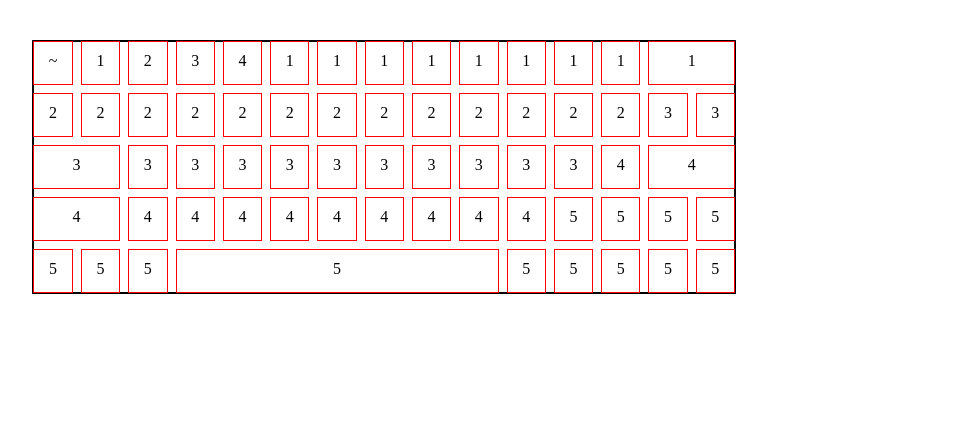
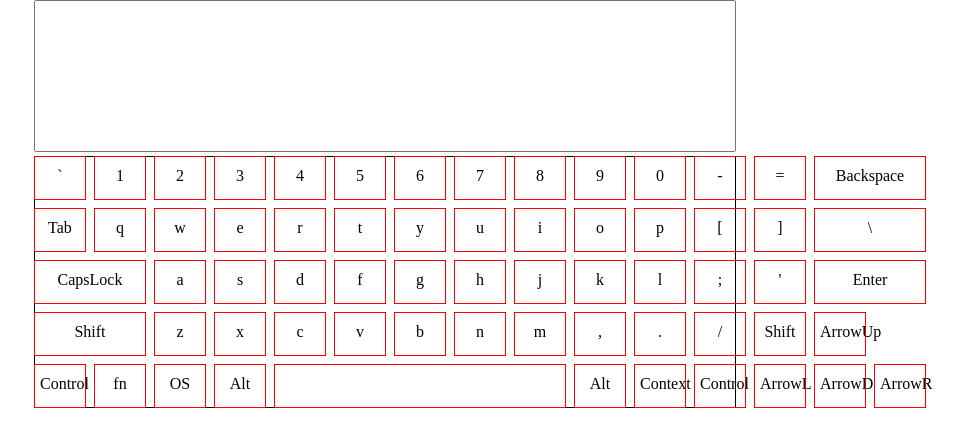
Before and after one commit to Koptohhka/virtual-keyboard-1, a plain HTML site: page index.html in a window 1280 px wide. Shown: the whole page, without its empty margins (256-1218 px from the left). Drawn offline with Linux system fonts and the light colour scheme.

Commit message:
feat: add javascript code

```diff
--- a/data.js
+++ b/data.js
@@ -1,5 +1,5 @@
 (() => {
-    const CELL_ID = [
+    const CELL_CLASS = [
         "tilt",
         "one",
         "two",
@@ -65,12 +65,24 @@
         "keyleft",
         "keyDown",
         "keyRight"
-    ]
+    ];
 
+    const KEYS = [
+        ["`", "1", "2", "3", "4", "5", "6", "7", "8", "9", "0", "-", "=", "Backspace", "Tab", "q", "w", "e", "r", "t", "y", "u", "i", "o", "p", "[", "]", "\\", "CapsLock", "a", "s", "d", "f", "g", "h", "j", "k", "l", ";", "'", "Enter", "Shift", "z", "x", "c", "v", "b", "n", "m", ",", ".", "/", "Shift", "ArrowUp", "Control", "fn", "OS", "Alt", " ", "Alt", "Context", "Control", "ArrowL", "ArrowD", "ArrowR"],
 
+        ["~", "!", "@", "#", "$", "%", "^", "&", "*", "(", ")", "_", "+", "Backspace", "Tab", "Q", "W", "E", "R", "T", "Y", "U", "I", "O", "P", "{", "}", "|", "CapsLock", "A", "S", "D", "F", "G", "H", "J", "K", "L", ";", "'", "Enter", "Shift", "Z", "X", "C", "V", "B", "N", "M", ",", ".", "/", "Shift", "ArrowUp", "Control", "fn", "OS", "Alt", " ", "Alt", "ContextMenu", "Control", "ArrowLeft", "ArrowDown", "ArrowRight"],
 
+        [
+            "ё", "1", "2", "3", "4", "5", "6", "7", "8", "9", "0", "-", "=", "й", "ц", "у", "к", "е", "н", "г", "ш", "щ", "з", "х", "ъ", "\\", "ф", "ы", "в", "а", "п", "р", "о", "л", "д", "ж", "э", "я", "ч", "с", "м", "и", "т", "ь", "б", "ю", "."
+        ],
+        [
+            "Ё", "!", "\"", "№", ";", "%", ":", "?", "*", "(", ")", "_", "+", "Й", "Ц", "У", "К", "Е", "Н", "Г", "Ш", "Щ", "З", "Х", "Ъ", "/", "Ф", "Ы", "В", "А", "П", "Р", "О", "Л", "Д", "Ж", "Э", "Я", "Ч", "С", "М", "И", "Т", "Ь", "Б", "Ю", ","
+        ]
+    ];
 
     window.data = {
-        CELL_ID: CELL_ID
+        CELL_CLASS: CELL_CLASS,
+        KEYS: KEYS
     }
-}) ()
+
+})()
--- a/index.html
+++ b/index.html
@@ -13,10 +13,38 @@
 <body>
 
     <div class="main-container">
+        <textarea id="input" class="input-field" name="" id="" cols="30" rows="10"></textarea>
+        <div id="keyboard-container" class="keyboard-container">
+            <!--<div class="keyboard">-->
+                <!--Тут ячейки клавиатуры-->
+            <!--</div>-->
+        </div>
+    </div>
 
-        <div class="keyboard-container">
-            <div class="keyboard">
-                <div id="tilt" class="keyboard__cell">~</div>
+    <script src="test.js"></script>
+    <script src="data.js"></script>
+    <script src="script.js"></script>
+</body>
+
+</html>
+
+
+
+
+
+
+
+
+
+
+
+
+
+
+
+
+
+<!--<div id="tilt" class="keyboard__cell">~</div>
                 <div id="one" class="keyboard__cell">1</div>
                 <div id="two" class="keyboard__cell">2</div>
                 <div id="three" class="keyboard__cell">3</div>
@@ -83,12 +111,4 @@
                 <div id="ctrlR" class="keyboard__cell">5</div>
                 <div id="keyleft" class="keyboard__cell">5</div>
                 <div id="keyDown" class="keyboard__cell">5</div>
-                <div id="keyRight" class="keyboard__cell">5</div>
-            </div>
-        </div>
-    </div>
-
-    <script src="script.js"></script>
-</body>
-
-</html>
+                <div id="keyRight" class="keyboard__cell">5</div>-->
--- a/keyIds.css
+++ b/keyIds.css
@@ -1,251 +1,251 @@
-#tilt {
+.tilt {
     grid-area: tilt;
 }
 
-#one {
+.one {
     grid-area: one;
 }
 
-#two {
+.two {
    grid-area: two;
 }
 
-#three {
+.three {
     grid-area: three;
 }
 
-#four {
+.four {
     grid-area: four;
 }
 
-#five {
+.five {
     grid-area: five;
 }
 
-#six {
+.six {
     grid-area: six;
 }
 
-#seven {
+.seven {
     grid-area: seven;
 }
 
-#eight {
+.eight {
     grid-area: eight;
 }
 
-#nine {
+.nine {
     grid-area: nine;
 }
 
-#zero {
+.zero {
     grid-area: zero;
 }
 
-#backspace {
+.backspace {
     grid-area: backspace;
 }
-#tab {
+.tab {
     grid-area: tab;
 }
 
-#q {
+.q {
     grid-area: q;
 }
 
-#w {
+.w {
     grid-area: w;
 }
 
-#e {
+.e {
     grid-area: e;
 }
 
-#r {
+.r {
     grid-area: r;
 }
 
-#t {
+.t {
     grid-area: t;
 }
 
-#y {
+.y {
     grid-area: y;
 }
 
-#u {
+.u {
     grid-area: u;
 }
 
-#i {
+.i {
     grid-area: i;
 }
 
-#o {
+.o {
     grid-area: o;
 }
 
-#p {
+.p {
     grid-area: p;
 }
 
-#brackL {
+.brackL {
     grid-area: brackL;
 }
 
-#brackR {
+.brackR {
     grid-area: brackR;
 }
 
-#slash {
+.slash {
     grid-area: slash;
 }
 
-#del {
+.del {
     grid-area: del;
 }
 
-#capsLook {
+.capsLook {
     grid-area: capsLook;
 }
 
-#a {
+.a {
     grid-area: a;
 }
 
-#s {
+.s {
     grid-area: s;
 }
 
-#d {
+.d {
     grid-area: d;
 }
 
-#f {
+.f {
     grid-area: f;
 }
 
-#g {
+.g {
     grid-area: g;
 }
 
-#h {
+.h {
     grid-area: h;
 }
 
-#j {
+.j {
     grid-area: j;
 }
 
-#k {
+.k {
     grid-area: k;
 }
 
-#l {
+.l {
     grid-area: l;
 }
 
-#dashComma {
+.dashComma {
     grid-area: dashComma;
 }
 
-#upperComma {
+.upperComma {
     grid-area: upperComma;
 }
 
-#enter {
+.enter {
     grid-area: enter;
 }
 
-#shiftL {
+.shiftL {
     grid-area: shiftL;
 }
 
-#leftSlash {
+.leftSlash {
     grid-area: leftSlash;
 }
 
-#z {
+.z {
     grid-area: z;
 }
 
-#x {
+.x {
     grid-area: x;
 }
 
-#c {
+.c {
     grid-area: c;
 }
 
-#v {
+.v {
     grid-area: v;
 }
 
 
-#b {
+.b {
     grid-area: b;
 }
 
-#n {
+.n {
     grid-area: n;
 }
 
-#m {
+.m {
     grid-area: m;
 }
 
-#dash {
+.dash {
     grid-area: dash;
 }
 
-#comma {
+.comma {
     grid-area: comma;
 }
 
-#rightSlash {
+.rightSlash {
     grid-area: rightSlash;
 }
 
-#keyUp {
+.keyUp {
     grid-area: keyUp;
 }
 
-#shiftR {
+.shiftR {
     grid-area: shiftR;
 }
 
-#ctrlL {
+.ctrlL {
     grid-area: ctrlL;
 }
 
-#win {
+.win {
     grid-area: win;
 }
 
-#altL {
+.altL {
     grid-area: altL;
 }
 
-#space {
+.space {
     grid-area: space;
 }
 
-#altR {
+.altR {
     grid-area: altR;
 }
 
-#ctrlR {
+.ctrlR {
     grid-area: ctrlR;
 }
 
-#keyDown {
+.keyDown {
     grid-area: keyDown;
 }
 
-#keyleft {
+.keyleft {
     grid-area: keyleft;
 }
 
-#keyRight {
+.keyRight {
     grid-area: keyRight;
 }
--- a/script.js
+++ b/script.js
@@ -1,9 +1,136 @@
 (() => {
-    const CELL_ID = [];
-    let cells = document.querySelectorAll('.keyboard__cell');
+    //код начинается здеся
 
-    cells.forEach((it) => {
-        CELL_ID.push(it.id);
-    })
-    console.log(CELL_ID);
-}) ()
+    const textInput = document.getElementById('input');
+    const keyBoardContainer = document.getElementById('keyboard-container');
+
+    let upperCaseFlag = false;
+
+    function renderKeyboard(classes, data, targetElement) {
+        let cellsArray = [];
+        //let activeClass = '';
+
+        classes.forEach((it, i) => {
+            //if (activeElement === data[i]) {
+            activeClass = 'keyboard__cell--active';
+            //}
+
+            let cellItem = `<div id="${data[i]}" class="keyboard__cell ${it}">${data[i]}</div>`;
+            cellsArray.push(cellItem);
+        })
+
+        let keyboard = `<div class="keyboard">${cellsArray.join('')}</div>`;
+        keyBoardContainer.innerHTML = keyboard; //инеримХтмл
+    }
+    renderKeyboard(window.data.CELL_CLASS, window.data.KEYS[0]);
+
+    function toChangeCaseFlag() {
+        if (!upperCaseFlag) {
+            upperCaseFlag = true;
+        } else {
+            upperCaseFlag = false;
+        }
+    }
+
+    function toChangeCase() {
+        if (!upperCaseFlag) {
+            renderKeyboard(window.data.CELL_CLASS, window.data.KEYS[1]);
+        } else {
+            renderKeyboard(window.data.CELL_CLASS, window.data.KEYS[0]);
+        }
+    }
+
+    function toAddBorder(id) {
+        let targetElement = document.getElementById(id);
+
+        if (targetElement.id !== 'CapsLock') {
+            targetElement.classList.add('keyboard__cell--active');
+
+            function toRemoveBorder() {
+                targetElement.classList.remove('keyboard__cell--active');
+            }
+
+            document.addEventListener('mouseup', toRemoveBorder);
+            document.addEventListener('keyup', toRemoveBorder);
+        } else {
+            if (upperCaseFlag) {
+                targetElement.classList.add('keyboard__cell--active');
+            } else {
+                targetElement.classList.remove('keyboard__cell--active');
+            }
+        }
+    }
+
+    document.addEventListener('mousedown', function (evt) {
+        //console.log(evt.target.id);
+
+        if (evt.target.id === 'CapsLock') {
+            toChangeCase();
+            toChangeCaseFlag();
+            //toAddBorder(evt.target.id); //актив манипуляции
+        }
+
+        if (evt.target.id === 'Shift') {
+            toChangeCase();
+            toChangeCaseFlag();
+
+            function shiftClickFunction() {
+                toChangeCase();
+                toChangeCaseFlag();
+                document.removeEventListener('mouseup', shiftClickFunction);
+            }
+
+            document.addEventListener('mouseup', shiftClickFunction);
+        }
+        toAddBorder(evt.target.id);
+    });
+
+    document.addEventListener('keydown', function (evt) {
+        if (evt.repeat !== true) {
+            if (evt.keyCode === 20) {
+                toChangeCase();
+                toChangeCaseFlag();
+            }
+
+            if (evt.keyCode === 16) {
+                toChangeCase();
+                toChangeCaseFlag();
+
+                function shiftEventFunction(evt) {
+                    if (evt.keyCode === 16) {
+                        toChangeCase();
+                        toChangeCaseFlag();
+                        document.removeEventListener('keyup', shiftEventFunction);
+                    }
+                }
+
+                document.addEventListener('keyup', shiftEventFunction);
+
+            }
+
+            console.log(evt);
+            toAddBorder(evt.key);
+        }
+    });
+
+
+
+
+
+
+
+
+
+
+
+
+
+
+
+
+    /*document.addEventListener('click', function(evt) {
+        if (evt.target.classList.contains('keyboard__cell')) {
+            evt.target.classList.add('keyboard__cell--active');
+        }
+    });*/
+})()
--- a/style.css
+++ b/style.css
@@ -2,27 +2,35 @@
     margin: 0;
     padding: 0;
 }
-/*Должно быть пятнадцать!!!!!*/
+
+.main-container {
+    width: 700px;
+    margin: 0 auto;
+}
+
+.input-field {
+    width: 100%;
+    resize: none;
+}
+
 .keyboard {
+    margin-bottom: 20px; /*!!!!*/
 
-    border: 2px solid black;
+    border: 1px solid black;
 
-    width: 700px;
+    width: 100%;
     height: 250px;
-    margin: 0 auto;
-    margin-top: 40px;/*!!!!*/
     text-align: center;
 
     display: grid;
     grid-template-areas:
     "tilt one two three four five six seven eight nine zero minus plus backspace backspace"
-    "tab q w e r t y u i o p brackL brackR slash del"
-    "capsLook capsLook a s d f g h j k l dashComma upperComma enter enter"
-    "shiftL shiftL leftSlash z x c v b n m dash comma rightSlash keyUp shiftR"
-    "ctrlL win altL space space space space space space space altR ctrlR keyleft keyDown keyRight"
+    "tab q w e r t y u i o p brackL brackR slash slash"
+    "del del capsLook a s d f g h j k l dashComma upperComma upperComma"
+    "enter enter shiftL leftSlash z x c v b n m dash comma rightSlash ."
+    "keyUp shiftR ctrlL win altL altL altL altL altL space altR ctrlR keyleft keyDown keyRight"
     ;
-
-    grid-template-columns: repeat(15, auto);
+    grid-template-columns: repeat(15, 50px);
     grid-template-rows: repeat(5, auto);
     gap: 10px;
 }
@@ -34,6 +42,10 @@
     padding-top: 10px;
 }
 
+.keyboard__cell--active {
+    outline: 2px solid orange;
+}
+
 .keyboard__cell:hover {
     cursor: pointer;
 }
--- /dev/null
+++ b/test.js
@@ -0,0 +1,7 @@
+let arr = [];
+
+/*document.addEventListener('keyup', function(evt) {
+    console.log(evt.key);
+    arr.push(evt.key);
+    console.log(arr);
+})*/
```
Also changed, not shown: 1 other file.
